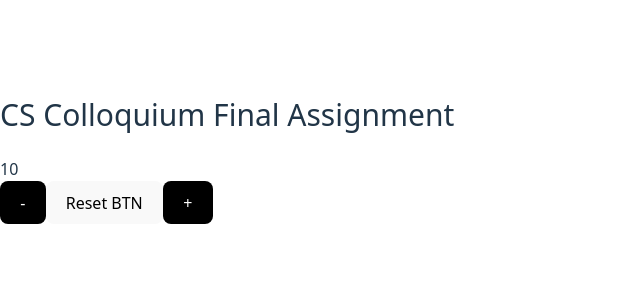
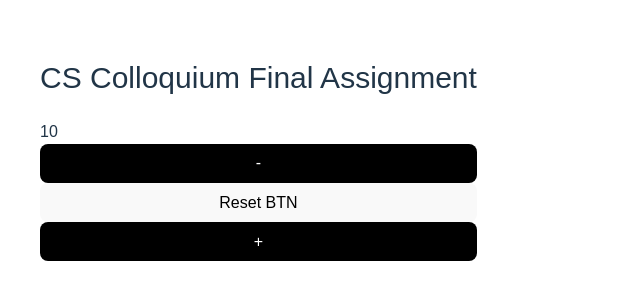
Before and after one commit to jw0202058/20252R0136COSE40500, a React (Vite) app: page / in a window 1280 px wide. Shown: the part 242-542 px from the top of the page, without its empty margins (0-640 px from the left). Built offline with nearby package versions, Linux system fonts and the light colour scheme.

Commit message:
fix: set flex layout

```diff
--- a/src/App.css
+++ b/src/App.css
@@ -1,4 +1,6 @@
 .container {
+  display: flex;
+  flex-direction: column;
   padding: 40px;
   font-family: Arial;
 }
--- a/src/App.tsx
+++ b/src/App.tsx
@@ -9,7 +9,7 @@ function App() {
   }, [count]);
 
   return (
-    <>
+    <div className='container'>
     <div className='title'>CS Colloquium Final Assignment</div>
     <div>{count}</div>
     <button
@@ -21,7 +21,7 @@ function App() {
     <button
     onClick={() => setCount(count + 1)}
     style={{backgroundColor: 'black', color: 'white'}}>+</button>
-    </>
+    </div>
   )
 }
 
```
